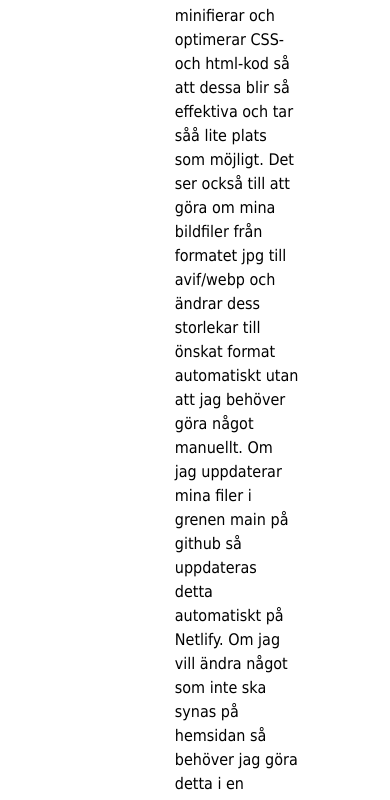
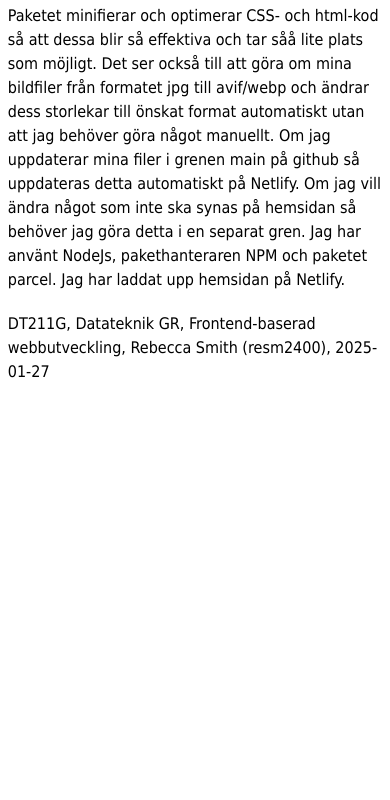
Before and after one commit to Rebexian87/moment1---Automatisering-och-publicering, a website built with Parcel: page src/workProcess.html in a window 390 px wide. Shown: the part 130-930 px from the top of the page. After the commit the page ends 844 px from the top, so only its background shows below. Built offline with nearby package versions, Linux system fonts and the light colour scheme.

Commit message:
Lagt till grid för workprocess.html

```diff
--- a/src/css/styles.css
+++ b/src/css/styles.css
@@ -59,6 +59,8 @@ margin-left: 2%;
 grid-area: 2/1/3/-1;
 }
 
+
+
 .position3{
     grid-area: 3/1/4/10;
     margin-left: 4%;
@@ -73,6 +75,16 @@ grid-area: 2/1/3/-1;
 
 }
 
+.position2workP {
+    grid-area: 2/1/3/-1;
+
+}
+
+.position3workP{
+    grid-area: 3/1/4/10;
+    margin-left: 4%;
+    margin-right: 4%;
+}
 
 .position2Pict {
 
@@ -137,6 +149,12 @@ grid-area: 2/1/3/-1;
         margin-right: 2%;
     }
 
+
+.position3workP{
+    grid-area: 3/1/4/-1;
+    margin-left: 2%;
+    margin-right: 2%;
+}
 
 
 }
```
